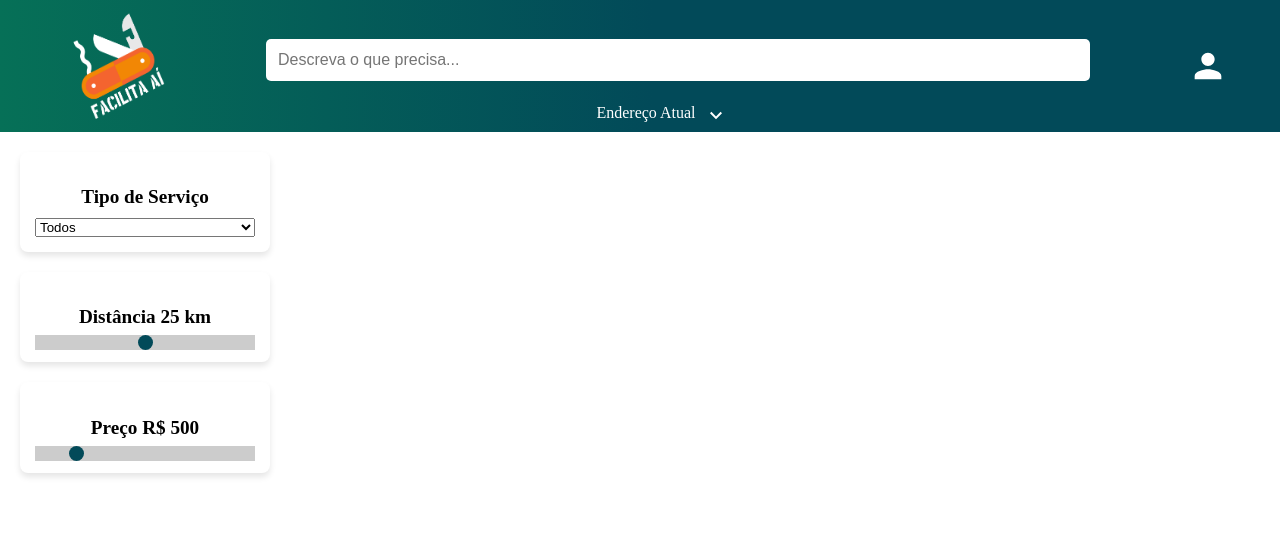
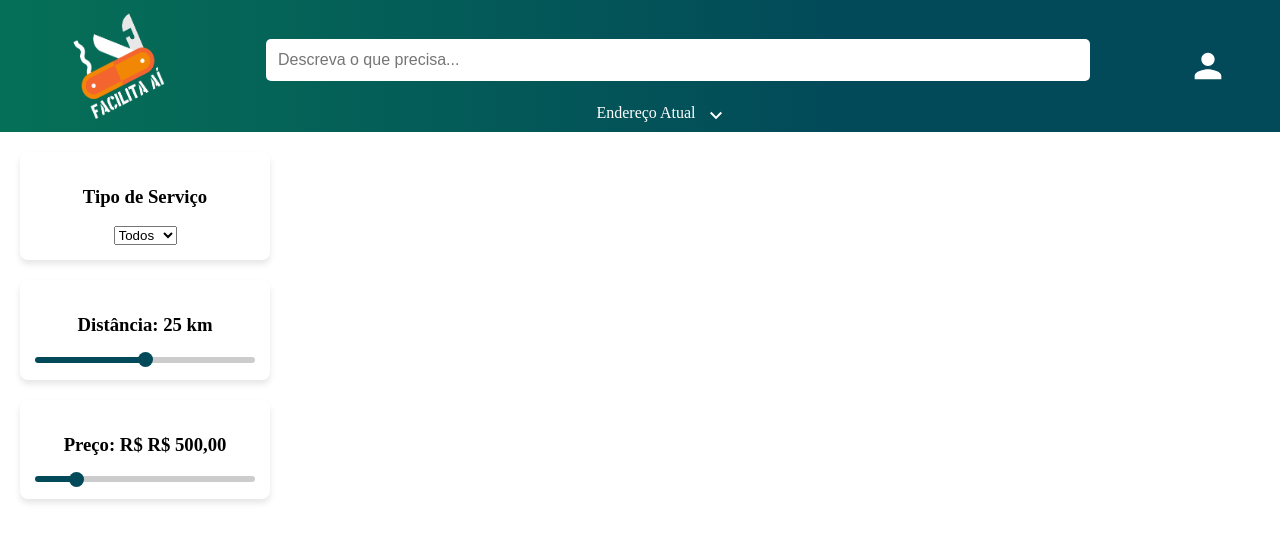
Before and after one commit to PET-Sistemas/FRONT-Facilita-ai, a Vue app: page /inicial_tela in a window 1280 px wide. Shown: the top 542 px of the page. Built offline with nearby package versions, Linux system fonts and the light colour scheme; what vue-the-mask would draw is missing.

Commit message:
style: ajuste da thumb, centralizada

```diff
--- a/src/components/InicialTela.vue
+++ b/src/components/InicialTela.vue
@@ -31,6 +31,7 @@
   </header>
   <nav class="sidebar">
     <div class="filter-section">
+      <!-- Filtro por Tipo de Serviço -->
       <div class="filter-container">
         <h3>Tipo de Serviço</h3>
         <select v-model="serviceType">
@@ -39,30 +40,38 @@
         </select>
       </div>
 
+      <!-- Filtro por Distância -->
       <div class="filter-container">
-        <h3>Distância {{ distance }} km</h3>
+        <h3>Distância: {{ distance }} km</h3>
         <input
           type="range"
           v-model="distance"
           min="0"
           max="50"
           step="1"
+          @input="updateSlider($event, 'distance')"
+          :style="getSliderBackground(distance, 50)"
         />
       </div>
 
+      <!-- Filtro por Preço -->
       <div class="filter-container">
-      <h3>Preço R$ {{ price }}</h3>
+        <h3>Preço: R$ {{ formatPrice(price) }}</h3>
         <input
           type="range"
           v-model="price"
           min="0"
           max="3000"
           step="50"
-      >
+          @input="updateSlider($event, 'price')"
+          :style="getSliderBackground(price, 3000)"
+        />
       </div>
     </div>
   </nav>
 </template>
+
+
 
 <script>
 export default {
@@ -77,22 +86,35 @@ export default {
     };
   },
   watch: {
-    serviceType(){
+    serviceType() {
       this.filterResults();
     },
-    distance(){
+    distance() {
       this.filterResults();
     },
-    price(){
+    price() {
       this.filterResults();
     }
   },
   methods: {
-    filterResults(){
+    getSliderBackground(value, max) {
+      const percentage = (value / max) * 100;
+      return {
+        '--value': percentage + '%',
+      };
+    },
+    updateSlider(event, type) {
+      if (type === 'distance') {
+        this.distance = parseInt(event.target.value);
+      } else {
+        this.price = parseInt(event.target.value);
+      }
+    },
+    filterResults() {
       console.log('Filtrando por:', this.serviceType, this.distance, this.price);
     },
-    formatPrice(price){
-      return price.toLocaleString('pt-BR', {style: 'currency', currency: 'BRL'});
+    formatPrice(price) {
+      return price.toLocaleString('pt-BR', { style: 'currency', currency: 'BRL' });
     },
     toggleEdit() {
       this.isEditing = !this.isEditing;
@@ -113,6 +135,8 @@ export default {
 };
 </script>
 
+
+
 <style scoped>
 header {
   display: flex;
@@ -122,17 +146,9 @@ export default {
   background: linear-gradient(
     to left,
     #024A59 0%,
-            #024A59 0%,
-            #024A59 0%,
-            #024A59 0%,
-            #024A59 0%,
     #024A59 35%,
-            #024A59 49%,
-            #024A59 42%,
     #067057 100%,
     #068852 100%
-
-
   );
 }
 
@@ -143,10 +159,10 @@ export default {
 }
 
 .search-input {
-  margin-bottom: 20px; /* Espaço entre o campo de busca e o campo de endereço */
+  margin-bottom: 20px;
 }
 
-.header-right{
+.header-right {
   display: flex;
   align-items: center;
 }
@@ -155,32 +171,17 @@ export default {
   margin-left: 3rem;
   width: 100px;
   height: auto;
-
-  }
-
-  #button-login {
-    background-color: #007bff;
-    color: white;
-    border: none;
-    padding: 10px 20px;
-    cursor: pointer;
-  }
-
-  #button-login:hover {
-    background-color: #0056b3;
 }
 
 svg {
   cursor: pointer;
   margin-right: 2rem;
-
 }
 
 #search {
   margin-top: 1.8rem;
   display: flex;
   padding: 12px;
-    align-items: center;
   border-radius: 5px;
   border: none;
   font-size: 1rem;
@@ -204,14 +205,6 @@ export default {
   margin-left: 8px;
 }
 
-.address-edit {
-  margin-top: 10px;
-  display: flex;
-  flex-direction: column;
-  align-items: center;
-  position: relative
-}
-
 .address-edit input {
   padding: 8px;
   border-radius: 5px;
@@ -219,8 +212,8 @@ export default {
   font-size: 1rem;
   margin-bottom: 10px;
   max-width: 400px;
-  position: absolute;
 }
+
 .sidebar {
   width: 250px;
   height: 100vh;
@@ -232,49 +225,54 @@ export default {
 .filter-section {
   display: flex;
   flex-direction: column;
-  gap: 20px; /* Espaço entre os filtros */
+  gap: 20px;
 }
 
 .filter-container {
-  background-color: #ffffff; /* Fundo branco para cada container */
-  padding: 15px; /* Espaçamento interno do container */
-  border-radius: 8px; /* Cantos arredondados */
-  box-shadow: 0px 4px 6px rgba(0, 0, 0, 0.1); /* Sombra leve */
+  background-color: #ffffff;
+  padding: 15px;
+  border-radius: 8px;
+  box-shadow: 0px 4px 6px rgba(0, 0, 0, 0.1);
   display: flex;
   flex-direction: column;
   align-items: center;
 }
 
-.filter-container h3 {
-  margin-bottom: 10px;
-  font-size: 1.2rem;
+input[type="range"] {
+  -webkit-appearance: none;
+  appearance: none;
+  width: 100%;
+  height: 6px;
+  border-radius: 5px;
+  background: transparent; /* Fundo transparente */
+  outline: none;
+  position: relative; /* Necessário para o alinhamento */
 }
 
-.filter-container select,
-.filter-container input[type="range"] {
-  width: 100%;
-}
-
-input[type="range"] {
-  -webkit-appearance: none; /* Remove a aparência padrão no Chrome e Safari */
-  width: 100%;
-  height: 5px;
-  background: #ccc;
-  outline: none;
+input[type="range"]::-webkit-slider-runnable-track {
+  height: 6px;
+  background: #ccc; /* Cor da linha */
   border-radius: 5px;
-  transition: background 0.3s ease;
-
+  position: relative; /* Necessário para o alinhamento */
 }
 
 input[type="range"]::-webkit-slider-thumb {
-  -webkit-appearance: none; /* Remove o estilo padrão */
+  -webkit-appearance: none;
   appearance: none;
   width: 15px;
   height: 15px;
   background: #024A59;
   border-radius: 50%;
   cursor: pointer;
-  transition: background 0.3s ease;
+  position: relative;
+  top: -4.5px; /* Ajuste para centralizar o thumb */
+  z-index: 2; /* Garante que o thumb fique sobre o track */
+}
+
+input[type="range"]::-moz-range-track {
+  height: 6px;
+  background: #ccc; /* Cor da linha */
+  border-radius: 5px;
 }
 
 input[type="range"]::-moz-range-thumb {
@@ -283,20 +281,46 @@ input[type="range"]::-moz-range-thumb {
   background: #024A59;
   border-radius: 50%;
   cursor: pointer;
+  position: relative;
+  z-index: 2; /* Garante que o thumb fique sobre o track */
 }
 
-input[type="range"]::-webkit-slider-thumb:hover,
-input[type="range"]::-moz-range-thumb:hover {
-  background: #024A59; /* Muda a cor ao passar o mouse */
+input[type="range"]::-ms-track {
+  width: 100%;
+  height: 6px;
+  background: transparent; /* Necessário para o track no IE */
+  border-color: transparent;
+  color: transparent;
 }
 
-input[type="range"]::-webkit-slider-runnable-track {
-  background: #ccc;
-
+input[type="range"]::-ms-fill-lower {
+  background: #024A59; /* Cor preenchida */
+  border-radius: 5px;
 }
 
-input[type="range"]:focus::-webkit-slider-runnable-track {
-  background: #b3b3b3;
+input[type="range"]::-ms-fill-upper {
+  background: #ccc; /* Cor além do valor do slider */
+  border-radius: 5px;
 }
 
+/* Adiciona gradiente ao fundo da linha com base no valor do slider */
+input[type="range"]::-webkit-slider-runnable-track {
+  background: linear-gradient(
+    to right,
+    #024A59 0%,
+    #024A59 var(--value, 0%),
+    #ccc var(--value, 0%),
+    #ccc 100%
+  );
+}
+
+input[type="range"]::-moz-range-track {
+  background: linear-gradient(
+    to right,
+    #024A59 0%,
+    #024A59 var(--value, 0%),
+    #ccc var(--value, 0%),
+    #ccc 100%
+  );
+}
 </style>
```
Lines whose indentation alone changed are shown as unchanged.
